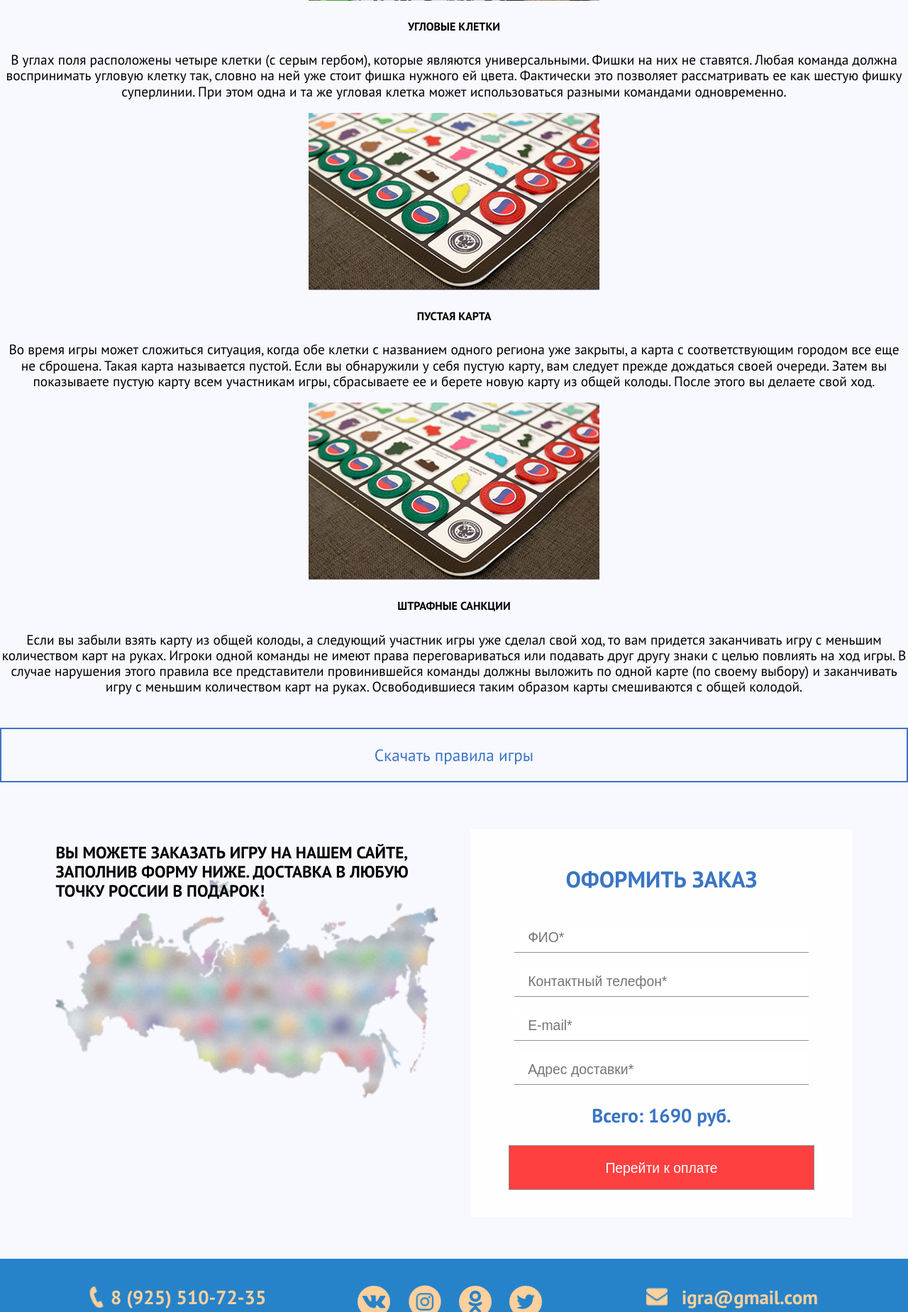
After one commit to Jeorgeo/171009-federation, a PHP site: page /rules.html in a window 1280 px wide. The commit adds this page. Shown: the part 4652-6500 px from the top of the page at 71% size. Run offline with PHP 8.4, Linux system fonts and the light colour scheme; some libraries are stand-ins or nearby versions.

Commit message:
171013-2230
структура страницы правила

```diff
--- a/css/style.css
+++ b/css/style.css
@@ -634,6 +634,7 @@ footer .box-social .social-icons a {
   width: 100%;
   min-height: 360px;
   text-align: left;
+  text-transform: uppercase;
   background: url('../img/fed_main-bg-form-s.png') no-repeat 50% 100%;
   background-size: contain;
 }
@@ -966,7 +967,7 @@ footer .social_tw {
   --------------------------------------------------------------*/
 
   .footer-right,
-  .footer .contacts-box.phone,
+  footer .contacts-box.phone,
   .footer-center {
     width: 33%;
   }
@@ -1025,4 +1026,9 @@ footer .social_tw {
   /*--------------------------------------------------------------
     # Footer 1600px
   --------------------------------------------------------------*/
+
+  footer .box-production {
+    right: 66%;
+    width: 12%;
+  }
 }
--- /dev/null
+++ b/rules.html
@@ -0,0 +1,234 @@
+<!DOCTYPE html>
+<html lang="ru">
+  <head>
+    <meta charset="utf-8">
+    <title></title>
+    <meta name="keywords" content="Игра Федерация">
+    <meta name="description" content="Игра Федерация">
+    <meta name="viewport" content="width=device-width initial-scale=1.0">
+    <link href="img/favicon.ico" rel="shortcut icon" type="image/x-icon" />
+    <link rel="stylesheet" type="text/css" href="css/normalize.css">
+    <link rel="stylesheet" type="text/css" href="css/style.css">
+    <link href="https://fonts.googleapis.com/css?family=PT+Sans:400,400i,700,700i&amp;subset=cyrillic" rel="stylesheet">
+  </head>
+  <body>
+    <header>
+      <div class="container">
+        <div class="top-header clearfix">
+          <div class="left-panel">
+            <div id="js-toggle" class="left-panel__menu-toggle">
+              <button class="header-menu-toggle"><span>menu</span></button>
+            </div>
+            <nav class="mobile-menu">
+              <ul>
+                <li>Правила игры</li>
+                <li>Партнеры</li>
+                <li>Стать партнером</li>
+                <li>Заказать игру</li>
+                <li>Контакты</li>
+              </ul>
+            </nav>
+          </div>
+          <div class="logo-box">
+            <img src="img/fed_logo.png" alt="Игра Федерация Логотип">
+          </div>
+          <nav class="main-menu clearfix">
+            <ul>
+              <li>Правила игры</li>
+              <li>Партнеры</li>
+              <li>Стать партнером</li>
+              <li>Заказать игру</li>
+              <li>Контакты</li>
+            </ul>
+          </nav>
+          <div class="contacts-box">
+            <a href="tel:89255107239">
+              <span class="phone_icon"></span>
+              <span class="phone_text">8 (925) 510-72-35</span>
+            </a>
+          </div>
+        </div>
+        <div class="middle-header">
+          <h1>
+            Игра «Федерация»
+          </h1>
+          <p>
+            Мы живем в самой большой стране
+          </p>
+        </div>
+        <div class="bottom-header">
+          <a href="#">
+            <span class="video_text">Смотреть<br> видео</span>
+            <span class="video_btn"></span>
+          </a>
+        </div>
+      </div>
+      <span class="follow_button">Вниз</span>
+    </header>
+    <main class="main">
+      <section class="artefacts">
+        <h2>
+          Правила игры
+        </h2>
+        <p>
+          В игре могут участвовать 2, 3, 4, 6, 8, 9, 10 или 12 человек. Если соперников двое или трое, они играют каждый за себя. При большем количестве участников, они делятся на две или три равные команды.
+        </p>
+        <h3>
+          ИГРОВЫЕ ПРЕДМЕТЫ:
+        </h3>
+        <figure>
+          <p>игровое поле</p>
+          <img src="pics/fed_rules-img-12.jpg" alt="игровое поле">
+        </figure>
+        <figure>
+          <p>колода из 175 карт</p>
+          <img src="pics/fed_rules-img-11.jpg" alt="колода из 175 карт">
+        </figure>
+        <figure>
+          <p>фишки трех цветов</p>
+          <img src="pics/fed_rules-img-10.jpg" alt="фишки трех цветов">
+        </figure>
+      </section>
+      <section class="items">
+        <article>
+          <figure><img src="pics/fed_rules-img-9.jpg" alt="ПОДГОТОВКА К ИГРЕ"></figure>
+          <div class="text-box side_right side_left">
+            <h5>ПОДГОТОВКА К ИГРЕ</h5>
+            <p>Положите игровое поле на ровную поверхность. Найдите место, достаточное, чтобы рядом разместить общую колоду карт, фишки, а также сброшенные карты. Каждая команда выбирает себе фишки одного цвета.
+Расположитесь вокруг игрового поля таким образом, чтобы представители команд равномерно чередовались друг с другом.
+Один из участников перемешивает колоду и раздает по 6 карт каждому игроку. Оставшиеся карты – это общая колода, которая далее будет использована в игре.</p>
+          </div>
+        </article>
+        <article>
+          <figure><img src="pics/fed_rules-img-8.jpg" alt="СУПЕРЛИНИИ"></figure>
+          <div class="text-box side_right side_left">
+            <h5>СУПЕРЛИНИИ</h5>
+            <p>По ходу игры поле заполняется фишками разных цветов: одна клетка - одна фишка. Сначала фишки кладутся гербом вверх, флагом вниз.
+Непрерывный ряд из шести фишек одного цвета называется суперлинией. Суперлиния может быть построена по вертикали, горизонтали или диагонали. Как только фишки сформировали суперлинию, они переворачиваются флагом вверх и уже не могут быть смещены со своей позиции. Суперлинии одного цвета могут пересекаться. В этом случае фишка, расположенная на пересечении суперлиний, принадлежит одновременно каждой из них.</p>
+          </div>
+        </article>
+        <article>
+          <figure><img src="pics/fed_rules-img-7.jpg" alt="ЦЕЛЬ ИГРЫ"></figure>
+          <div class="text-box side_right side_left">
+            <h5>ЦЕЛЬ ИГРЫ</h5>
+            <p>Побеждает та команда или игрок, которые первыми построили три суперлинии. Если карты закончились, а цель не достигнута, побеждает команда, построившая наибольшее число суперлиний, или объявляется ничья.</p>
+            <h5>ОЧЕРЕДНОСТЬ ХОДОВ</h5>
+            <p>Право хода передается по кругу. Начинает игрок, находящийся слева от того, кто раздавал карты. Далее очередь переходит по часовой стрелке к каждому следующему игроку. </p>
+          </div>
+        </article>
+        <article>
+          <figure><img src="pics/fed_rules-img-6.jpg" alt=""></figure>
+          <div class="text-box side_right side_left">
+            <h5>ПРИНЦИП ИГРЫ</h5>
+            <p>Каждой клетке с названием региона соответствует карта с названием его административного центра (города). Все пары «регион/город» дублируются,
+что дает игрокам дополнительную свободу при выборе стратегии.
+У игрока на руках 6 карт. Когда подходит его очередь, игрок открывает одну из своих карт. Открывая карту с названием города, игрок ставит фишку на клетку
+с соответствующим регионом. Выбрать он может лишь ту клетку, которая еще не занята противником. Открытая карта сбрасывается, то есть выводится из игры,
+и остается лежать «лицом вверх» (каждый игрок постепенно накапливает свою колоду сброшенных карт). Затем игрок должен взять новую карту из общей колоды, взамен сброшенной, после чего ход переходит к следующему игроку.
+Возможна ситуация, при которой в общей колоде не останется ни одной карты. В этом случае игра продолжается с теми картами, которые остаются на руках.</p>
+          </div>
+        </article>
+        <article>
+          <figure><img src="pics/fed_rules-img-5.jpg" alt="СПЕЦИАЛЬНЫЕ КАРТЫ"></figure>
+          <div class="text-box side_right side_left">
+            <h5>СПЕЦИАЛЬНЫЕ КАРТЫ</h5>
+            <p>Кроме обычных карт с названиями городов, в колоде есть специальные карты, дающие игроку дополнительные возможности. Специальные карты сбрасываются во время своего хода также, как и все остальные.
+– Четыре карты с флагом (+1). Наличие такой карты позволяет игроку поставить свою фишку на любую свободную клетку.
+– Четыре карты с гербом (-1). Эта карта позволяет убрать любую фишку противника (но только в том случае, если фишка противника еще не перевернута, то есть не является частью суперлинии).
+– Три карты со звездой, указывающие на города федерального значения — Москву, Санкт-Петербург и Севастополь (-1/+1). Такая карта позволяет заменить любую фишку противника своей (фишка противника при этом не должна являться частью уже построенной суперлинии).</p>
+          </div>
+        </article>
+        <article>
+          <figure><img src="pics/fed_rules-img-4.jpg" alt="УГЛОВЫЕ КЛЕТКИ"></figure>
+          <div class="text-box side_right side_left">
+            <h5>УГЛОВЫЕ КЛЕТКИ</h5>
+            <p>В углах поля расположены четыре клетки (с серым гербом), которые являются универсальными. Фишки на них не ставятся. Любая команда должна воспринимать угловую клетку так, словно на ней уже стоит фишка нужного ей цвета. Фактически это позволяет рассматривать ее как шестую фишку суперлинии. При этом одна и та же угловая клетка может использоваться разными командами одновременно.</p>
+          </div>
+        </article>
+        <article>
+          <figure><img src="pics/fed_rules-img-3.jpg" alt="ПУСТАЯ КАРТА"></figure>
+          <div class="text-box side_right side_left">
+            <h5>ПУСТАЯ КАРТА</h5>
+            <p>Во время игры может сложиться ситуация, когда обе клетки с названием одного региона уже закрыты, а карта с соответствующим городом все еще не сброшена. Такая карта называется пустой. Если вы обнаружили у себя пустую карту, вам следует прежде дождаться своей очереди. Затем вы показываете пустую карту всем участникам игры, сбрасываете ее и берете новую карту из общей колоды. После этого вы делаете свой ход.</p>
+          </div>
+        </article>
+        <article>
+          <figure><img src="pics/fed_rules-img-3.jpg" alt="ШТРАФНЫЕ САНКЦИИ "></figure>
+          <div class="text-box side_right side_left">
+            <h5>ШТРАФНЫЕ САНКЦИИ </h5>
+            <p>Если вы забыли взять карту из общей колоды, а следующий участник игры уже сделал свой ход, то вам придется заканчивать игру с меньшим количеством карт на руках.
+Игроки одной команды не имеют права переговариваться или подавать друг другу знаки с целью повлиять на ход игры. В случае нарушения этого правила все представители провинившейся команды должны выложить по одной карте (по своему выбору) и заканчивать игру с меньшим количеством карт на руках. Освободившиеся таким образом карты смешиваются с общей колодой. </p>
+          </div>
+        </article>
+        <a class="btn-rules" href="#">Скачать правила игры</a>
+      </section>
+      <section class="rules-order">
+        <div class="container">
+          <div class="row clearfix">
+            <div class="cols col-5 col-6-md wrap-box">
+              <p class="box-meet">
+                <span class="big-text">
+                  Вы можете заказать игру на нашем сайте, заполнив форму ниже. Доставка в любую точку России в подарок!
+                </span>
+              </p>
+            </div>
+            <div class="cols col-5 col-6-md">
+              <div class="box-form">
+                <form class="main-form" action="index.html" method="post">
+                  <h4>
+                    Оформить заказ
+                  </h4>
+                  <input type="text" name="name" value="" placeholder="ФИО*">
+                  <input type="text" name="phone" value="" placeholder="Контактный телефон*">
+                  <input type="text" name="email" value="" placeholder="E-mail*">
+                  <input type="text" name="adress" value="" placeholder="Адрес доставки*">
+                  <span class="price">
+                    Всего: 1690 руб.
+                  </span>
+                  <button class="box-form__btn"type="submit" name="order-btn">Перейти к оплате</button>
+                </form>
+              </div>
+            </div>
+          </div>
+        </div>
+      </section>
+    </main>
+    <footer>
+      <div class="container clearfix">
+        <div class="contacts-box phone">
+          <a href="tel:89255107239">
+            <span class="phone_icon"></span>
+            <span class="phone_text">8 (925) 510-72-35</span>
+          </a>
+        </div>
+        <div class="footer-right">
+          <div class="contacts-box">
+            <a href="mailto:igra@gmail.com">
+              <span class="mail_icon"></span>
+              <span class="mail_text">igra@gmail.com</span>
+            </a>
+          </div>
+          <a class="policy" href="#">Политика конфиденциальности</a>
+        </div>
+        <div class="footer-center">
+          <div class="box-social">
+            <span class="social-icons social_vk"><a href="https://vk.com/id402797950">В контакте</a></span>
+            <span class="social-icons social_instagram"><a href="https://www.instagram.com/rusfedgame">Инстаграмм</a></span>
+            <span class="social-icons social_ok"><a href="https://ok.ru/profile/570383914077">Одноклассники</a></span>
+            <span class="social-icons social_tw"><a href="https://twitter.com/rfigra">Твиттер</a></span>
+          </div>
+          <p class="box-copy">
+            © Игра «Федерация», 2017
+          </p>
+        </div>
+        <p class="box-production">
+          Создание сайта: <a href="http://ws-sputnik.ru/">ws-sputnik.ru</a>
+        </p>
+      </div>
+    </footer>
+    <script type="text/javascript" src="js/jquery-3.2.0.min.js"></script>
+    <script type="text/javascript" src="js/jquery-migrate-1.4.1.min.js"></script>
+    <script type="text/javascript" src="slick/slick_min.js"></script>
+    <script type="text/javascript" src="js/slider.js"></script>
+  </body>
+</html>
```
Also changed, not shown: img/fed_main-icon-odnoklassniki.svg (added), img/fed_partner-form-bg.png (added), pics/fed_rules-img-1.jpg (added), pics/fed_rules-img-11.jpg (added), pics/fed_rules-img-12.jpg (added), pics/fed_rules-img-2.jpg (added), pics/fed_rules-img-3.jpg (added), pics/fed_rules-img-4.jpg (added), pics/fed_rules-img-5.jpg (added), pics/fed_rules-img-6.jpg (added), pics/fed_rules-img-7.jpg (added), pics/fed_rules-img-8.jpg (added), pics/fed_rules-img-9.jpg (added), pics/fed_ruls-img-1.png (added), 2 more files.
